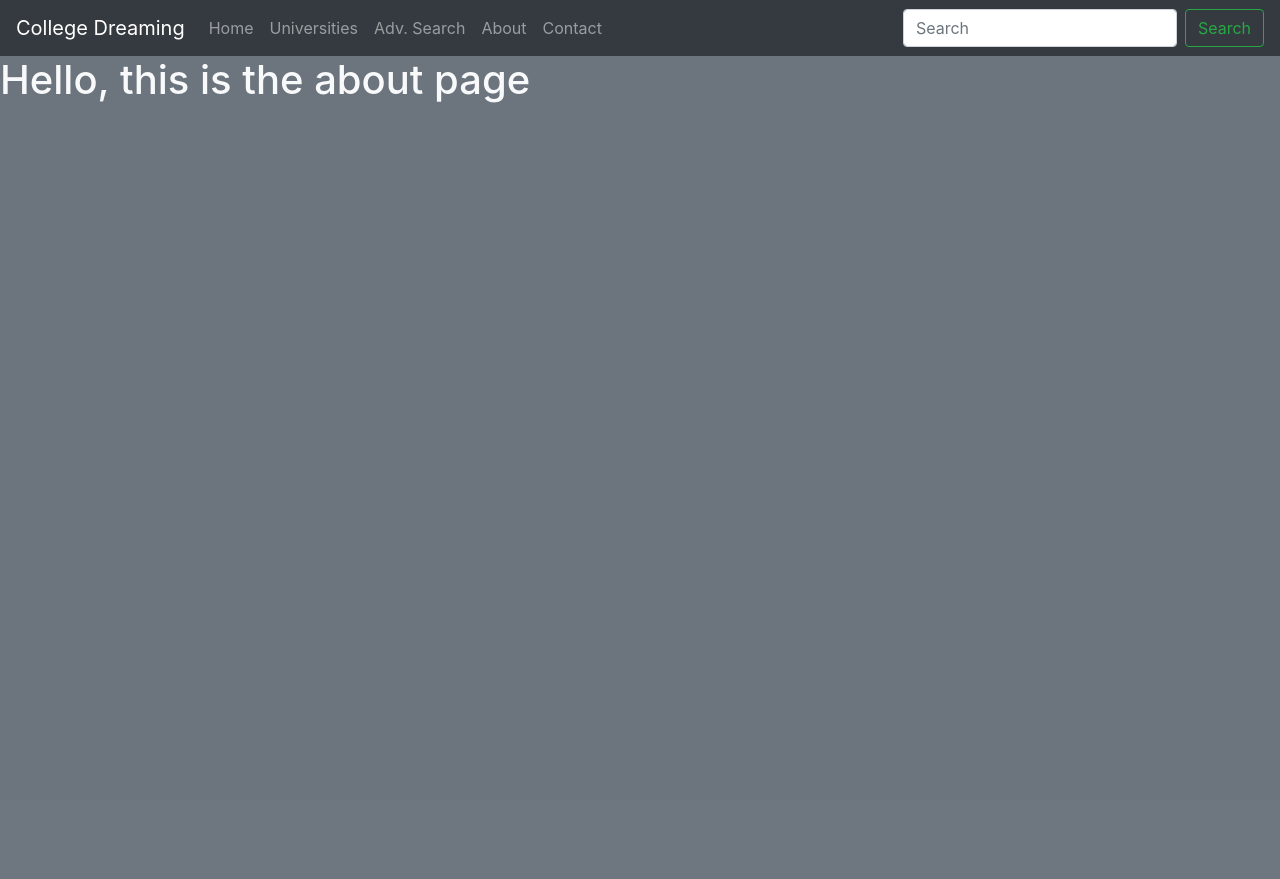
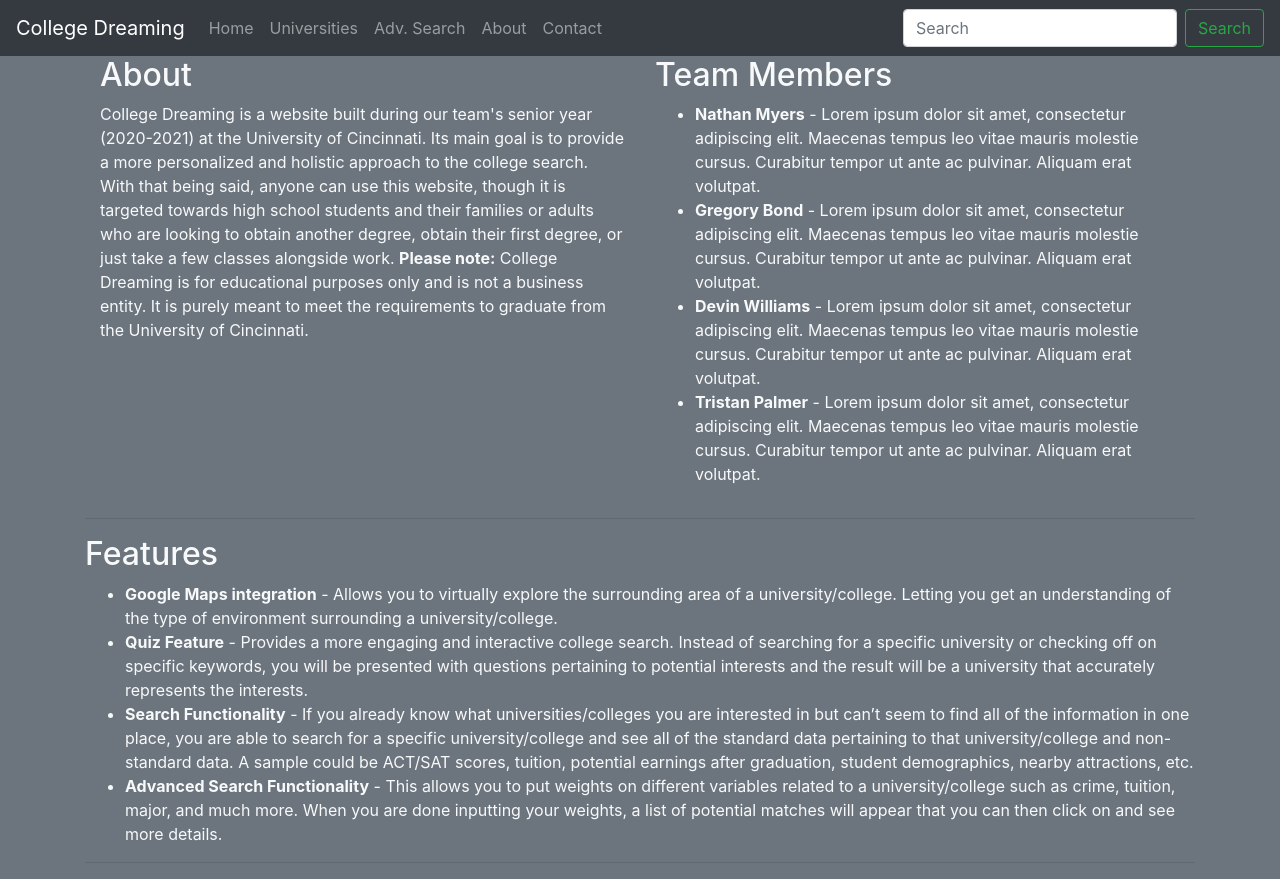
Before and after one commit to palmertt-uc/College_Dreaming, a Django app: page /about/ in a window 1280 px wide. Before the commit the page ends 103 px from the top, so only its background shows below. Run offline with Django 3.2, Linux system fonts and the light colour scheme; some libraries are stand-ins or nearby versions.

Commit message:
Added text and general layout of the about page

```diff
--- a/universities/static/universities/css/styles.css
+++ b/universities/static/universities/css/styles.css
@@ -7,3 +7,7 @@
     font-size: 4vmax;
     text-align: center;
 }
+
+.about-page-header {
+    margin-top: 2em;
+}
--- a/universities/templates/universities/about.html
+++ b/universities/templates/universities/about.html
@@ -3,5 +3,78 @@
 {% block title %}About{% endblock %}
 
 {% block body %}
-    <h1>Hello, this is the about page</h1>
+    <div class="container about-page-header">
+        <div class="container">
+            <div class="row">
+                <div class="col-sm">
+                    <h2>About</h2>
+                    <p>College Dreaming is a website built during our team's senior year (2020-2021) at the
+                    University of Cincinnati. Its main goal is to provide a more personalized and
+                    holistic approach to the college search. With that being said, anyone can use
+                    this website, though it is targeted towards high school students and their families
+                    or adults who are looking to obtain another degree, obtain their first degree, or just take
+                        a few classes alongside work. <strong>Please note:</strong> College Dreaming is for educational purposes
+                    only and is not a business entity. It is purely meant to meet the requirements to graduate
+                    from the University of Cincinnati.</p>
+                </div>
+                <div class="col-sm">
+                    <h2>Team Members</h2>
+                    <ul>
+                        <li>
+                            <strong>Nathan Myers</strong> - Lorem ipsum dolor sit amet, consectetur adipiscing
+                            elit. Maecenas tempus leo vitae mauris molestie cursus. Curabitur
+                            tempor ut ante ac pulvinar. Aliquam erat volutpat.
+                        </li>
+                        <li>
+                            <strong>Gregory Bond</strong> - Lorem ipsum dolor sit amet, consectetur adipiscing
+                            elit. Maecenas tempus leo vitae mauris molestie cursus. Curabitur
+                            tempor ut ante ac pulvinar. Aliquam erat volutpat.
+                        </li>
+                        <li>
+                            <strong>Devin Williams</strong> - Lorem ipsum dolor sit amet, consectetur adipiscing
+                            elit. Maecenas tempus leo vitae mauris molestie cursus. Curabitur
+                            tempor ut ante ac pulvinar. Aliquam erat volutpat.
+                        </li>
+                        <li>
+                            <strong>Tristan Palmer</strong> - Lorem ipsum dolor sit amet, consectetur adipiscing
+                            elit. Maecenas tempus leo vitae mauris molestie cursus. Curabitur
+                            tempor ut ante ac pulvinar. Aliquam erat volutpat.
+                        </li>
+                    </ul>
+                </div>
+            </div>
+        </div>
+        <hr>
+        <h2>Features</h2>
+        <ul>
+            <li>
+                <strong>Google Maps integration</strong> - Allows you to virtually explore the
+                surrounding area of a university/college. Letting you get an
+                understanding of the type of environment surrounding a university/college.
+            </li>
+            <li>
+                <strong>Quiz Feature</strong> - Provides a more engaging and interactive college
+                search. Instead of searching for a specific university or checking off on
+                specific keywords, you will be presented with questions pertaining to
+                potential interests and the result will be a university that accurately
+                represents the interests.
+            </li>
+            <li>
+                <strong>Search Functionality</strong> - If you already know what universities/colleges
+                you are interested in but can’t seem to find all of the information in one
+                place, you are able to search for a specific university/college and
+                see all of the standard data pertaining to that university/college and
+                non-standard data. A sample could be ACT/SAT scores, tuition, potential earnings
+                after graduation, student demographics, nearby attractions, etc.
+            </li>
+            <li>
+                <strong>Advanced Search Functionality</strong> - This allows you to put weights
+                on different variables related to a university/college such as crime,
+                tuition, major, and much more. When you are done inputting your
+                weights, a list of potential matches will appear that you can
+                then click on and see more details.
+            </li>
+        </ul>
+        <hr>
+    </div>
 {% endblock %}
```
